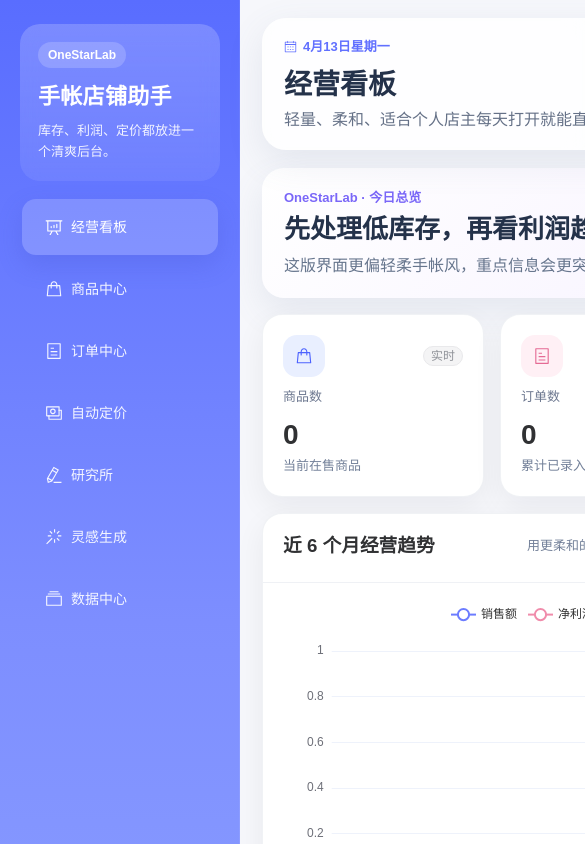
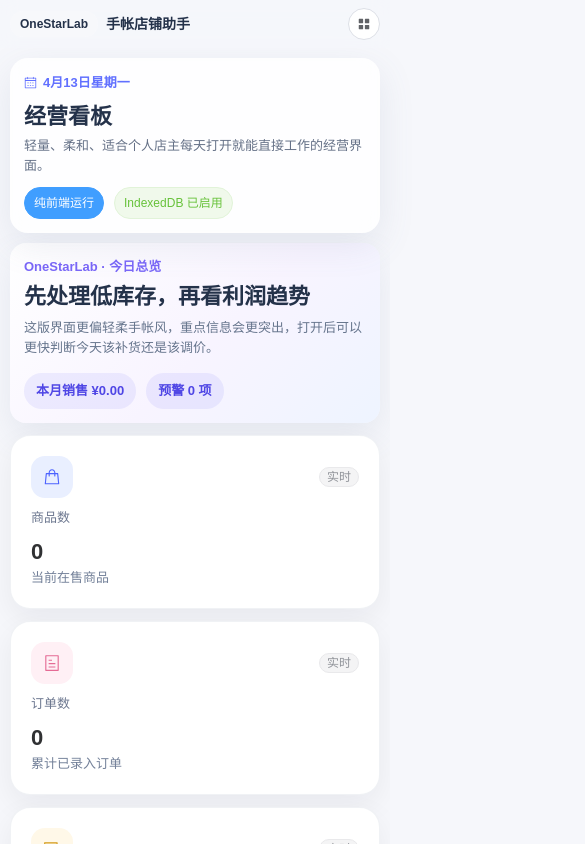
Before and after one commit to jwxhhxx/oneStarLab, a Vue app: page / in a window 390 px wide. Shown: the top 844 px of the page, 585 px wide, since content can reach past the window. Built offline with nearby package versions, Linux system fonts and the light colour scheme.

Commit message:
feat: refine mobile interactions with fullscreen form dialogs

```diff
--- a/src/App.vue
+++ b/src/App.vue
@@ -1,9 +1,37 @@
 <script setup lang="ts">
-import { Calendar, DataAnalysis, EditPen, Files, Goods, MagicStick, Money, Tickets } from '@element-plus/icons-vue';
-import { computed } from 'vue';
+import { Calendar, DataAnalysis, EditPen, Files, Goods, MagicStick, Menu, Money, Tickets } from '@element-plus/icons-vue';
+import { computed, onMounted, onUnmounted, ref, watch } from 'vue';
 import { useRoute } from 'vue-router';
 
 const route = useRoute();
+const isMobile = ref(false);
+const mobileMenuVisible = ref(false);
+
+let mediaQuery: MediaQueryList | null = null;
+
+function handleViewportChange(event: MediaQueryListEvent) {
+  isMobile.value = event.matches;
+  if (!event.matches) {
+    mobileMenuVisible.value = false;
+  }
+}
+
+onMounted(() => {
+  mediaQuery = window.matchMedia('(max-width: 768px)');
+  isMobile.value = mediaQuery.matches;
+  mediaQuery.addEventListener('change', handleViewportChange);
+});
+
+onUnmounted(() => {
+  mediaQuery?.removeEventListener('change', handleViewportChange);
+});
+
+watch(
+  () => route.path,
+  () => {
+    mobileMenuVisible.value = false;
+  },
+);
 
 const menus = [
   { path: '/', label: '经营看板', icon: DataAnalysis },
@@ -27,7 +55,7 @@ const todayText = computed(() =>
 
 <template>
   <el-container class="app-shell">
-    <el-aside width="240px" class="app-sidebar">
+    <el-aside v-if="!isMobile" width="240px" class="app-sidebar">
       <div class="brand-panel">
         <div class="brand-chip">OneStarLab</div>
         <div class="brand-title">手帐店铺助手</div>
@@ -48,6 +76,16 @@ const todayText = computed(() =>
     </el-aside>
 
     <el-container class="app-content-shell">
+      <div v-if="isMobile" class="mobile-topbar">
+        <div class="mobile-brand">
+          <div class="brand-chip">OneStarLab</div>
+          <strong>手帐店铺助手</strong>
+        </div>
+        <el-button circle @click="mobileMenuVisible = true">
+          <el-icon><Menu /></el-icon>
+        </el-button>
+      </div>
+
       <el-header class="app-header">
         <div class="page-intro">
           <div class="header-kicker">
@@ -68,5 +106,22 @@ const todayText = computed(() =>
         <router-view />
       </el-main>
     </el-container>
+
+    <el-drawer v-model="mobileMenuVisible" direction="ltr" size="82%" class="mobile-menu-drawer">
+      <template #header>
+        <div class="brand-panel" style="margin: 0">
+          <div class="brand-chip">OneStarLab</div>
+          <div class="brand-title">手帐店铺助手</div>
+          <div class="brand-subtitle">库存、利润、定价都放进一个清爽后台。</div>
+        </div>
+      </template>
+
+      <el-menu router :default-active="route.path" class="side-menu mobile-side-menu">
+        <el-menu-item v-for="item in menus" :key="item.path" :index="item.path">
+          <el-icon><component :is="item.icon" /></el-icon>
+          <span>{{ item.label }}</span>
+        </el-menu-item>
+      </el-menu>
+    </el-drawer>
   </el-container>
 </template>
--- a/src/assets/main.css
+++ b/src/assets/main.css
@@ -16,7 +16,7 @@
 html,
 body {
   margin: 0;
-  min-width: 1220px;
+  min-width: 0;
   background: transparent;
 }
 
@@ -122,6 +122,10 @@ body {
 
 .app-content-shell {
   background: transparent;
+}
+
+.mobile-topbar {
+  display: none;
 }
 
 .app-header {
@@ -598,3 +602,314 @@ body {
   color: #7a8599;
   font-size: 13px;
 }
+
+.dialog-actions {
+  display: flex;
+  justify-content: flex-end;
+  gap: 10px;
+}
+
+.table-scroll {
+  overflow-x: auto;
+  -webkit-overflow-scrolling: touch;
+}
+
+.table-scroll .el-table {
+  min-width: 680px;
+}
+
+@media (max-width: 1024px) {
+  .app-header {
+    margin: 12px 14px 0;
+    padding: 16px;
+    border-radius: 18px;
+  }
+
+  .app-main {
+    padding: 14px;
+  }
+
+  .grid-two {
+    grid-template-columns: 1fr;
+  }
+
+  .metric-grid,
+  .summary-grid {
+    grid-template-columns: repeat(2, minmax(0, 1fr));
+  }
+
+  .form-grid,
+  .result-box {
+    grid-template-columns: 1fr;
+  }
+
+  .lab-progress-item__body {
+    grid-template-columns: 1fr;
+    align-items: stretch;
+  }
+
+  .lab-record {
+    grid-template-columns: 1fr;
+  }
+
+  .lab-record__image {
+    width: 100%;
+    max-width: 220px;
+    height: auto;
+  }
+}
+
+@media (max-width: 768px) {
+  :root {
+    background:
+      radial-gradient(circle at top left, rgba(129, 140, 248, 0.16), transparent 0, transparent 36%),
+      radial-gradient(circle at top right, rgba(251, 191, 211, 0.2), transparent 0, transparent 30%),
+      #f6f7fb;
+  }
+
+  body {
+    overflow-x: hidden;
+  }
+
+  .app-shell {
+    flex-direction: column;
+  }
+
+  .mobile-topbar {
+    position: sticky;
+    top: 0;
+    z-index: 30;
+    display: flex;
+    align-items: center;
+    justify-content: space-between;
+    gap: 12px;
+    padding: calc(env(safe-area-inset-top) + 8px) 10px 8px;
+    background: rgba(246, 247, 251, 0.9);
+    backdrop-filter: blur(8px);
+  }
+
+  .mobile-brand {
+    display: flex;
+    align-items: center;
+    gap: 8px;
+    min-width: 0;
+  }
+
+  .mobile-brand strong {
+    font-size: 14px;
+    white-space: nowrap;
+    overflow: hidden;
+    text-overflow: ellipsis;
+  }
+
+  .app-header {
+    flex-direction: column;
+    align-items: flex-start;
+    margin: 10px 10px 0;
+    padding: 14px;
+    gap: 12px;
+  }
+
+  .header-actions {
+    width: 100%;
+    flex-wrap: wrap;
+  }
+
+  .header-actions .el-tag {
+    min-height: 32px;
+    line-height: 30px;
+  }
+
+  .page-intro h1 {
+    font-size: 22px;
+  }
+
+  .page-intro p {
+    font-size: 13px;
+  }
+
+  .app-main {
+    padding: 10px;
+  }
+
+  .page-stack {
+    gap: 12px;
+  }
+
+  .page-hero {
+    flex-direction: column;
+    align-items: flex-start;
+    padding: 14px;
+    border-radius: 16px;
+  }
+
+  .hero-title {
+    font-size: 22px;
+  }
+
+  .hero-description {
+    font-size: 13px;
+    max-width: none;
+  }
+
+  .hero-badges {
+    width: 100%;
+    justify-content: flex-start;
+  }
+
+  .metric-grid,
+  .summary-grid {
+    grid-template-columns: 1fr;
+    gap: 12px;
+  }
+
+  .summary-tile span,
+  .metric-value {
+    font-size: 22px;
+  }
+
+  .toolbar {
+    flex-direction: column;
+    align-items: flex-start;
+    gap: 10px;
+  }
+
+  .toolbar :is(.el-button, .el-select, .el-input-number) {
+    width: 100%;
+  }
+
+  .toolbar .el-button,
+  .actions-row .el-button,
+  .lab-card__actions .el-button {
+    min-height: 40px;
+  }
+
+  .chart-box {
+    height: 240px;
+  }
+
+  .lab-card,
+  .lab-progress-item,
+  .insight-item {
+    padding: 10px;
+  }
+
+  .lab-card__top,
+  .lab-card__footer,
+  .lab-progress-item__head,
+  .record-head,
+  .record-actions {
+    flex-wrap: wrap;
+    align-items: flex-start;
+  }
+
+  .lab-card__actions {
+    justify-content: flex-start;
+    flex-wrap: wrap;
+  }
+
+  .file-upload__preview {
+    width: 100%;
+    height: auto;
+    max-width: 260px;
+  }
+
+  .lab-calendar .el-calendar-table .el-calendar-day {
+    height: 72px;
+    padding: 4px;
+  }
+
+  .lab-calendar-cell {
+    min-height: 56px;
+    gap: 4px;
+  }
+
+  .el-dialog {
+    width: calc(100vw - 20px) !important;
+    max-width: 100vw;
+    margin-top: 6vh !important;
+  }
+
+  .el-dialog .el-dialog__body {
+    padding: 14px;
+  }
+
+  .mobile-form-dialog .el-dialog__header {
+    position: sticky;
+    top: 0;
+    z-index: 5;
+    padding: 12px 14px;
+    background: #fff;
+    border-bottom: 1px solid rgba(148, 163, 184, 0.18);
+  }
+
+  .mobile-form-dialog .el-dialog__body {
+    padding-bottom: 84px;
+  }
+
+  .mobile-form-dialog .el-form-item {
+    margin-bottom: 14px;
+  }
+
+  .mobile-form-dialog .el-input,
+  .mobile-form-dialog .el-select,
+  .mobile-form-dialog .el-input-number,
+  .mobile-form-dialog .el-date-editor {
+    width: 100%;
+  }
+
+  .mobile-form-dialog .el-dialog__footer {
+    position: sticky;
+    bottom: 0;
+    z-index: 5;
+    padding: 10px 14px calc(env(safe-area-inset-bottom) + 10px);
+    background: rgba(255, 255, 255, 0.96);
+    border-top: 1px solid rgba(148, 163, 184, 0.18);
+  }
+
+  .dialog-actions {
+    width: 100%;
+    justify-content: stretch;
+  }
+
+  .dialog-actions .el-button {
+    flex: 1;
+    min-height: 42px;
+  }
+
+  .mobile-menu-drawer .el-drawer__header {
+    margin-bottom: 8px;
+    padding: 12px;
+  }
+
+  .mobile-menu-drawer .el-drawer__body {
+    padding: 0 12px 14px;
+  }
+
+  .mobile-menu-drawer .brand-title {
+    font-size: 18px;
+  }
+
+  .mobile-menu-drawer .brand-subtitle {
+    font-size: 12px;
+  }
+
+  .mobile-side-menu {
+    border-right: none !important;
+    background: transparent !important;
+  }
+
+  .mobile-side-menu .el-menu-item {
+    margin: 6px 0;
+    border-radius: 12px;
+    height: 42px;
+    line-height: 42px;
+    color: #4f5f78;
+    background: #f7f9ff;
+  }
+
+  .mobile-side-menu .el-menu-item.is-active {
+    background: #e9eeff;
+    color: #4258ee;
+  }
+}
--- a/src/views/DashboardView.vue
+++ b/src/views/DashboardView.vue
@@ -160,6 +160,7 @@ onUnmounted(() => {
           </div>
         </template>
 
+        <div class="table-scroll">
           <el-table :data="store.lowStockProducts" empty-text="暂无预警商品">
             <el-table-column prop="name" label="商品" min-width="180" />
             <el-table-column prop="sku" label="SKU" width="140" />
@@ -170,6 +171,7 @@ onUnmounted(() => {
             </el-table-column>
             <el-table-column prop="safeStock" label="安全库存" width="100" />
           </el-table>
+        </div>
       </el-card>
 
       <el-card class="section-card soft-table">
@@ -180,6 +182,7 @@ onUnmounted(() => {
           </div>
         </template>
 
+        <div class="table-scroll">
           <el-table :data="store.recentOrders" empty-text="暂无订单">
             <el-table-column prop="orderNo" label="订单号" min-width="160" />
             <el-table-column prop="channel" label="渠道" width="90" />
@@ -190,6 +193,7 @@ onUnmounted(() => {
               </template>
             </el-table-column>
           </el-table>
+        </div>
       </el-card>
     </div>
   </div>
--- a/src/views/LabView.vue
+++ b/src/views/LabView.vue
@@ -1,7 +1,7 @@
 <script setup lang="ts">
 import dayjs from 'dayjs';
 import { ElMessage } from 'element-plus';
-import { computed, onMounted, reactive, ref } from 'vue';
+import { computed, onMounted, onUnmounted, reactive, ref } from 'vue';
 
 import { useShopStore } from '@/stores/useShopStore';
 import type { InspirationInput, LabInspiration, LabProject, LabProjectInput, LabStage, ProofRecordInput } from '@/types';
@@ -14,6 +14,12 @@ const proofDialogVisible = ref(false);
 const editingInspirationId = ref<number | null>(null);
 const editingProjectId = ref<number | null>(null);
 const proofTargetProjectId = ref<number | null>(null);
+const isMobile = ref(false);
+
+let mediaQuery: MediaQueryList | null = null;
+const handleViewportChange = (event: MediaQueryListEvent) => {
+  isMobile.value = event.matches;
+};
 
 const stageOptions: LabStage[] = ['灵感整理', '设计中', '打样中', '排产中', '待上新', '已上新'];
 
@@ -236,7 +242,14 @@ async function handleImageUpload(event: Event, target: 'inspiration' | 'project'
 }
 
 onMounted(() => {
+  mediaQuery = window.matchMedia('(max-width: 768px)');
+  isMobile.value = mediaQuery.matches;
+  mediaQuery.addEventListener('change', handleViewportChange);
   store.initialize();
+});
+
+onUnmounted(() => {
+  mediaQuery?.removeEventListener('change', handleViewportChange);
 });
 </script>
 
@@ -393,6 +406,7 @@ onMounted(() => {
             </div>
           </template>
 
+          <div class="table-scroll">
             <el-table :data="store.upcomingLaunches">
               <el-table-column prop="name" label="产品" min-width="140" />
               <el-table-column prop="stage" label="阶段" width="110" />
@@ -403,6 +417,7 @@ onMounted(() => {
                 </template>
               </el-table-column>
             </el-table>
+          </div>
           <div class="dialog-tip">生产完成后可直接点“转正式商品”，系统会自动同步到商品中心。</div>
         </el-card>
 
@@ -423,8 +438,14 @@ onMounted(() => {
       </div>
     </div>
 
-    <el-dialog v-model="inspirationDialogVisible" :title="editingInspirationId ? '编辑灵感条目' : '新增灵感条目'" width="720px">
-      <el-form label-width="92px">
+    <el-dialog
+      v-model="inspirationDialogVisible"
+      :title="editingInspirationId ? '编辑灵感条目' : '新增灵感条目'"
+      :fullscreen="isMobile"
+      width="720px"
+      class="mobile-form-dialog"
+    >
+      <el-form :label-width="isMobile ? 'auto' : '92px'" :label-position="isMobile ? 'top' : 'right'">
         <div class="form-grid">
           <el-form-item label="标题"><el-input v-model="inspirationForm.title" /></el-form-item>
           <el-form-item label="分类标签"><el-input v-model="inspirationForm.tag" /></el-form-item>
@@ -445,13 +466,21 @@ onMounted(() => {
         </div>
       </el-form>
       <template #footer>
+        <div class="dialog-actions">
           <el-button @click="inspirationDialogVisible = false">取消</el-button>
           <el-button type="primary" @click="submitInspiration">保存</el-button>
+        </div>
       </template>
     </el-dialog>
 
-    <el-dialog v-model="projectDialogVisible" :title="editingProjectId ? '编辑研发产品' : '新增研发产品'" width="760px">
-      <el-form label-width="92px">
+    <el-dialog
+      v-model="projectDialogVisible"
+      :title="editingProjectId ? '编辑研发产品' : '新增研发产品'"
+      :fullscreen="isMobile"
+      width="760px"
+      class="mobile-form-dialog"
+    >
+      <el-form :label-width="isMobile ? 'auto' : '92px'" :label-position="isMobile ? 'top' : 'right'">
         <div class="form-grid">
           <el-form-item label="产品名"><el-input v-model="projectForm.name" /></el-form-item>
           <el-form-item label="品类"><el-input v-model="projectForm.category" /></el-form-item>
@@ -472,13 +501,21 @@ onMounted(() => {
         </div>
       </el-form>
       <template #footer>
+        <div class="dialog-actions">
           <el-button @click="projectDialogVisible = false">取消</el-button>
           <el-button type="primary" @click="submitProject">保存</el-button>
+        </div>
       </template>
     </el-dialog>
 
-    <el-dialog v-model="proofDialogVisible" title="新增打样记录" width="720px">
-      <el-form label-width="92px">
+    <el-dialog
+      v-model="proofDialogVisible"
+      title="新增打样记录"
+      :fullscreen="isMobile"
+      width="720px"
+      class="mobile-form-dialog"
+    >
+      <el-form :label-width="isMobile ? 'auto' : '92px'" :label-position="isMobile ? 'top' : 'right'">
         <div class="form-grid">
           <el-form-item label="记录标题"><el-input v-model="proofForm.title" /></el-form-item>
           <el-form-item label="日期"><el-date-picker v-model="proofForm.date" type="date" value-format="YYYY-MM-DD" /></el-form-item>
@@ -490,8 +527,10 @@ onMounted(() => {
         </div>
       </el-form>
       <template #footer>
+        <div class="dialog-actions">
           <el-button @click="proofDialogVisible = false">取消</el-button>
           <el-button type="primary" @click="submitProof">保存记录</el-button>
+        </div>
       </template>
     </el-dialog>
   </div>
--- a/src/views/OrdersView.vue
+++ b/src/views/OrdersView.vue
@@ -1,5 +1,5 @@
 <script setup lang="ts">
-import { computed, onMounted, reactive, ref } from 'vue';
+import { computed, onMounted, onUnmounted, reactive, ref } from 'vue';
 import { ElMessage, ElMessageBox } from 'element-plus';
 
 import { useShopStore } from '@/stores/useShopStore';
@@ -9,6 +9,12 @@ import { formatCurrency } from '@/utils/pricing';
 const store = useShopStore();
 const dialogVisible = ref(false);
 const editingOrderId = ref<number | null>(null);
+const isMobile = ref(false);
+
+let mediaQuery: MediaQueryList | null = null;
+const handleViewportChange = (event: MediaQueryListEvent) => {
+  isMobile.value = event.matches;
+};
 
 const emptyForm = (): NewOrderInput => ({
   productId: 0,
@@ -112,7 +118,14 @@ async function submitOrder() {
 }
 
 onMounted(() => {
+  mediaQuery = window.matchMedia('(max-width: 768px)');
+  isMobile.value = mediaQuery.matches;
+  mediaQuery.addEventListener('change', handleViewportChange);
   store.initialize();
+});
+
+onUnmounted(() => {
+  mediaQuery?.removeEventListener('change', handleViewportChange);
 });
 </script>
 
@@ -146,6 +159,7 @@ onMounted(() => {
         <el-button type="primary" @click="openCreateDialog">新建订单</el-button>
       </div>
 
+      <div class="table-scroll">
         <el-table :data="store.orders" empty-text="还没有订单，先录入一笔。">
           <el-table-column prop="orderNo" label="订单号" min-width="170" />
           <el-table-column prop="channel" label="渠道" width="100" />
@@ -171,10 +185,17 @@ onMounted(() => {
             </template>
           </el-table-column>
         </el-table>
+      </div>
     </el-card>
 
-    <el-dialog v-model="dialogVisible" :title="editingOrderId ? '编辑订单' : '录入订单'" width="720px">
-      <el-form label-width="92px">
+    <el-dialog
+      v-model="dialogVisible"
+      :title="editingOrderId ? '编辑订单' : '录入订单'"
+      :fullscreen="isMobile"
+      width="720px"
+      class="mobile-form-dialog"
+    >
+      <el-form :label-width="isMobile ? 'auto' : '92px'" :label-position="isMobile ? 'top' : 'right'">
         <div class="form-grid">
           <el-form-item label="选择商品">
             <el-select v-model="form.productId" placeholder="请选择商品">
@@ -218,8 +239,10 @@ onMounted(() => {
       </div>
 
       <template #footer>
+        <div class="dialog-actions">
           <el-button @click="dialogVisible = false">取消</el-button>
           <el-button type="primary" @click="submitOrder">{{ editingOrderId ? '更新订单' : '保存订单' }}</el-button>
+        </div>
       </template>
     </el-dialog>
   </div>
--- a/src/views/PricingView.vue
+++ b/src/views/PricingView.vue
@@ -147,6 +147,7 @@ onMounted(() => {
         </div>
       </template>
 
+      <div class="table-scroll">
         <el-table :data="store.products">
           <el-table-column prop="name" label="商品" min-width="180" />
           <el-table-column prop="sku" label="SKU" width="140" />
@@ -162,6 +163,7 @@ onMounted(() => {
             <template #default="{ row }">{{ formatCurrency(store.getMinPrice(row)) }}</template>
           </el-table-column>
         </el-table>
+      </div>
     </el-card>
   </div>
 </template>
--- a/src/views/ProductsView.vue
+++ b/src/views/ProductsView.vue
@@ -1,5 +1,5 @@
 <script setup lang="ts">
-import { computed, onMounted, reactive, ref } from 'vue';
+import { computed, onMounted, onUnmounted, reactive, ref } from 'vue';
 import { ElMessage } from 'element-plus';
 
 import { useShopStore } from '@/stores/useShopStore';
@@ -9,6 +9,12 @@ import { formatCurrency } from '@/utils/pricing';
 const store = useShopStore();
 const dialogVisible = ref(false);
 const editingProductId = ref<number | null>(null);
+const isMobile = ref(false);
+
+let mediaQuery: MediaQueryList | null = null;
+const handleViewportChange = (event: MediaQueryListEvent) => {
+  isMobile.value = event.matches;
+};
 
 const emptyForm = (): ProductInput => ({
   name: '',
@@ -101,7 +107,14 @@ async function submitProduct() {
 }
 
 onMounted(() => {
+  mediaQuery = window.matchMedia('(max-width: 768px)');
+  isMobile.value = mediaQuery.matches;
+  mediaQuery.addEventListener('change', handleViewportChange);
   store.initialize();
+});
+
+onUnmounted(() => {
+  mediaQuery?.removeEventListener('change', handleViewportChange);
 });
 </script>
 
@@ -135,6 +148,7 @@ onMounted(() => {
         <el-button type="primary" @click="openCreateDialog">新增商品</el-button>
       </div>
 
+      <div class="table-scroll">
         <el-table :data="tableRows" empty-text="暂无商品，先新增一条吧。">
           <el-table-column prop="name" label="商品名称" min-width="220" />
           <el-table-column label="分类" width="100">
@@ -167,10 +181,17 @@ onMounted(() => {
             </template>
           </el-table-column>
         </el-table>
+      </div>
     </el-card>
 
-    <el-dialog v-model="dialogVisible" :title="editingProductId ? '编辑商品' : '新增商品'" width="720px">
-      <el-form label-width="92px">
+    <el-dialog
+      v-model="dialogVisible"
+      :title="editingProductId ? '编辑商品' : '新增商品'"
+      :fullscreen="isMobile"
+      width="720px"
+      class="mobile-form-dialog"
+    >
+      <el-form :label-width="isMobile ? 'auto' : '92px'" :label-position="isMobile ? 'top' : 'right'">
         <div class="form-grid">
           <el-form-item label="商品名称"><el-input v-model="form.name" /></el-form-item>
           <el-form-item label="SKU"><el-input v-model="form.sku" /></el-form-item>
@@ -195,8 +216,10 @@ onMounted(() => {
       <div class="dialog-tip">如果不填写售价，系统会自动按当前定价规则给出建议值。</div>
 
       <template #footer>
+        <div class="dialog-actions">
           <el-button @click="dialogVisible = false">取消</el-button>
           <el-button type="primary" @click="submitProduct">{{ editingProductId ? '更新商品' : '保存商品' }}</el-button>
+        </div>
       </template>
     </el-dialog>
   </div>
```
Lines whose indentation alone changed are shown as unchanged.
